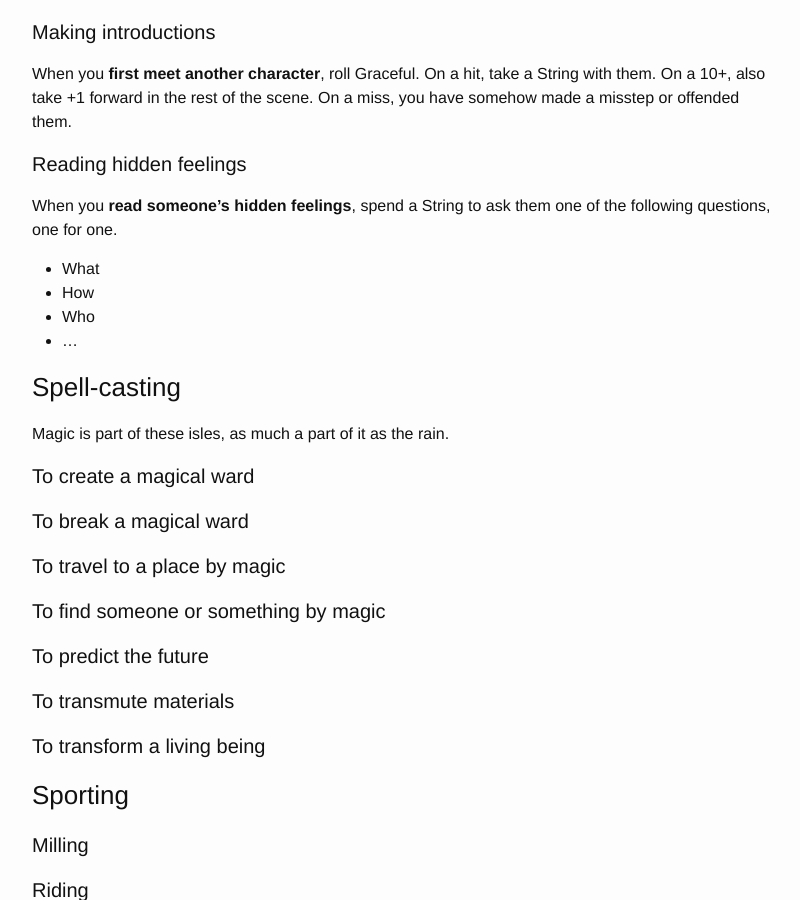
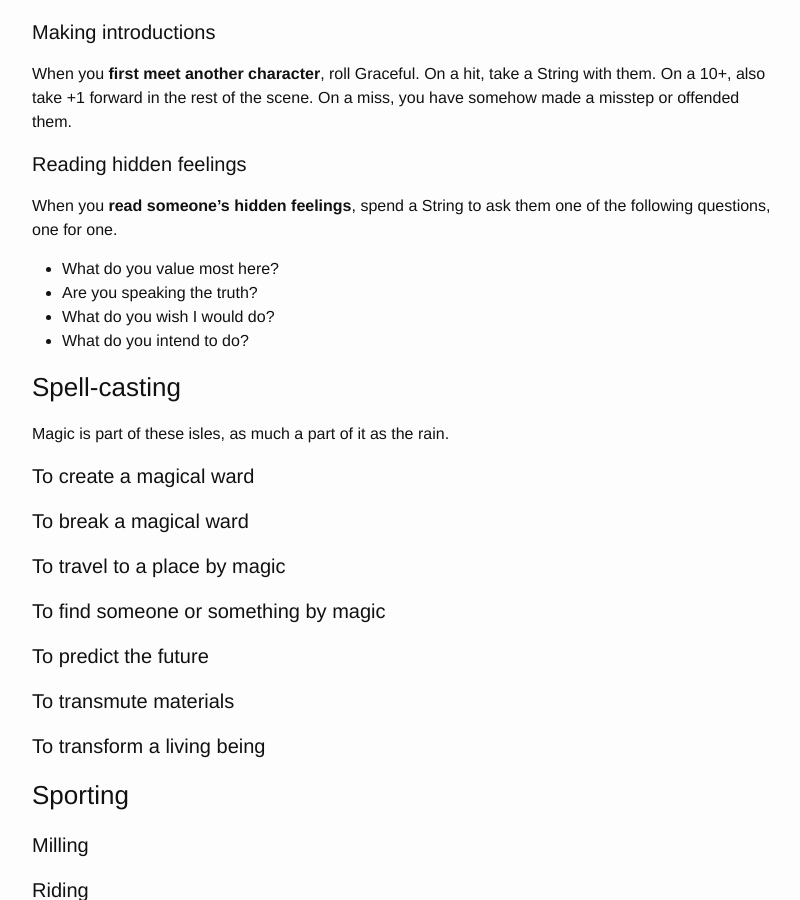
Before and after one commit to wlonk/arcadia, a Jekyll site: the page built from rules/pbta_rules.md, in a window 1280 px wide and 900 px high, scrolled down 3888 px. Shown: the whole window, without its empty margins (238-1038 px from the left). Built offline with Jekyll 4.4.1, drawn with Linux system fonts in a browser that asks for light colours; some web fonts are replaced.

Commit message:
Flesh out read-feelings

```diff
--- a/rules/pbta_rules.md
+++ b/rules/pbta_rules.md
@@ -190,10 +190,10 @@ miss, you have somehow made a misstep or offended them.
 When you **read someone's hidden feelings**, spend a String to ask them one of
 the following questions, one for one.
 
-  * What
-  * How
-  * Who
-  * ...
+  * What do you value most here?
+  * Are you speaking the truth?
+  * What do you wish I would do?
+  * What do you intend to do?
 
 ### Spell-casting
 
```
